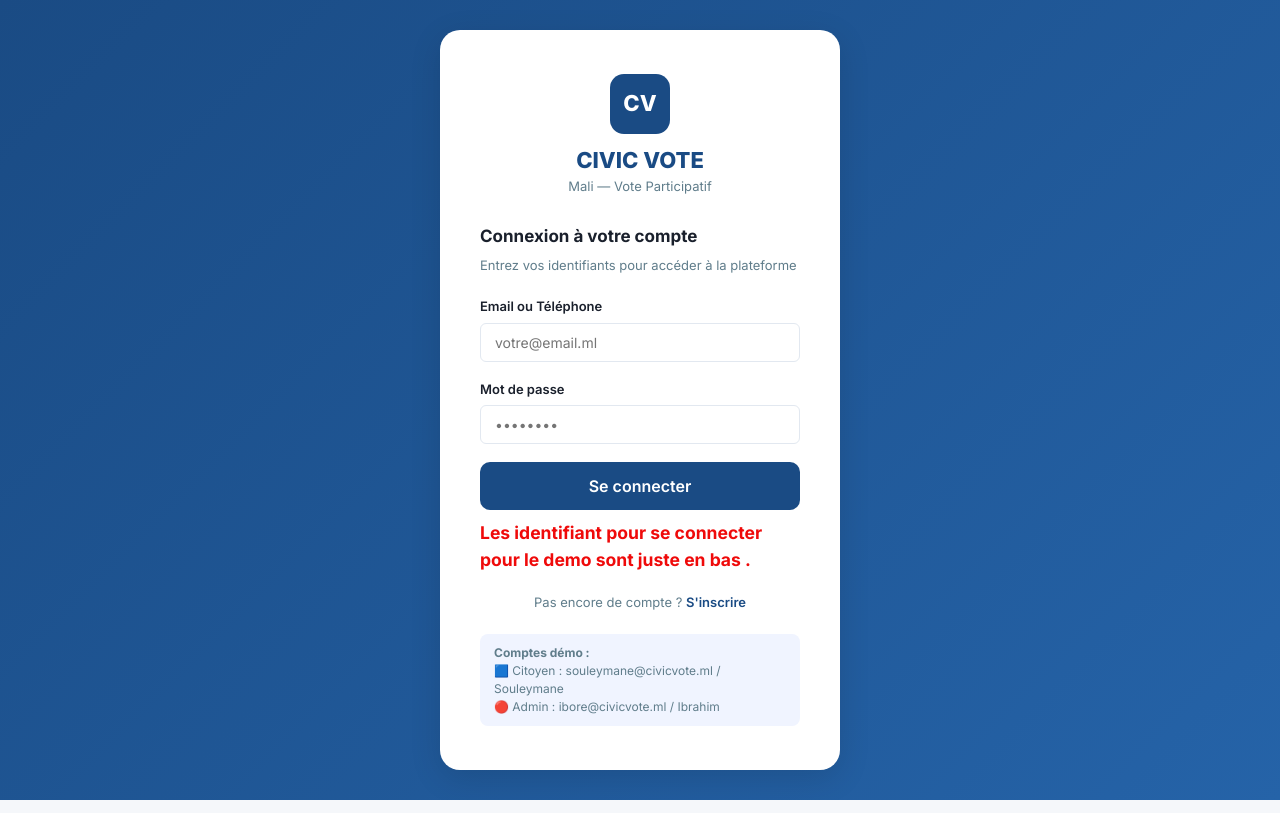
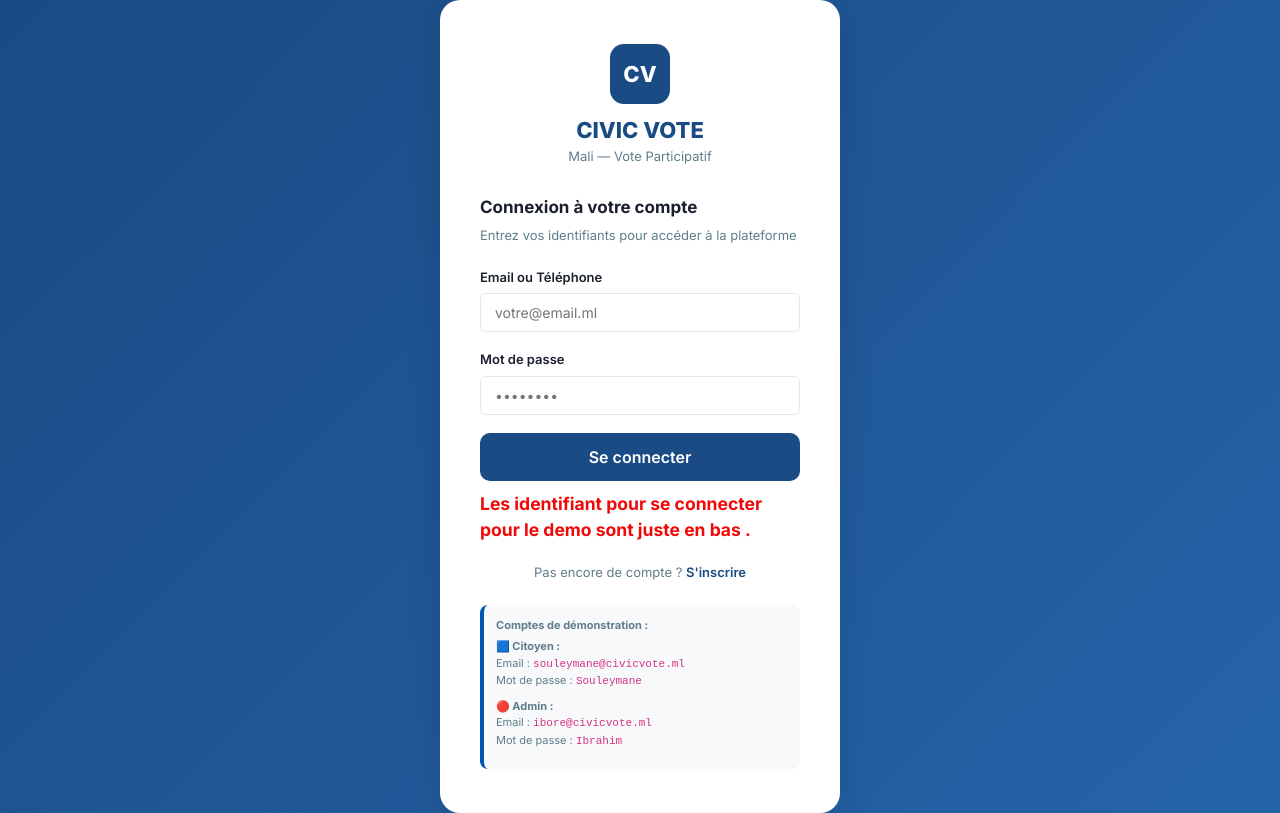
Before and after one commit to Overhaul2/civicvoice_admin_front, a React (Vite) app: page / in a window 1280 px wide. Built offline with nearby package versions, Linux system fonts and the light colour scheme.

Commit message:
specification email et mot de passe

```diff
--- a/src/pages/LoginPage.jsx
+++ b/src/pages/LoginPage.jsx
@@ -90,10 +90,19 @@ export default function LoginPage() {
         <div className="cv-login-footer">
           <p>Pas encore de compte ? <a href="#">S'inscrire</a></p>
           {/* Comptes démo — retirer en production */}
-          <div style={{ marginTop: 16, padding: '10px 14px', background: '#f0f4ff', borderRadius: 8, fontSize: 12, textAlign: 'left' }}>
-            <strong>Comptes démo :</strong><br />
-            🟦 Citoyen : souleymane@civicvote.ml / Souleymane<br />
-            🔴 Admin : ibore@civicvote.ml / Ibrahim
+          <div style={{ marginTop: 20, padding: '12px', background: '#f8f9fa', borderRadius: 8, fontSize: 11, textAlign: 'left', borderLeft: '4px solid #0056b3' }}>
+            <strong style={{ display: 'block', marginBottom: '5px' }}>Comptes de démonstration :</strong>
+
+            <div style={{ marginBottom: '8px' }}>
+              <span style={{ fontWeight: 'bold' }}>🟦 Citoyen :</span><br />
+              Email : <code style={{ color: '#d63384' }}>souleymane@civicvote.ml</code><br />
+              Mot de passe : <code style={{ color: '#d63384' }}>Souleymane</code>
+            </div>
+            <div style={{ marginBottom: '8px' }}>
+              <span style={{ fontWeight: 'bold' }}>🔴 Admin :</span><br />
+              Email : <code style={{ color: '#d63384' }}>ibore@civicvote.ml</code><br />
+              Mot de passe : <code style={{ color: '#d63384' }}>Ibrahim</code>
+            </div>
           </div>
         </div>
       </div>
```
